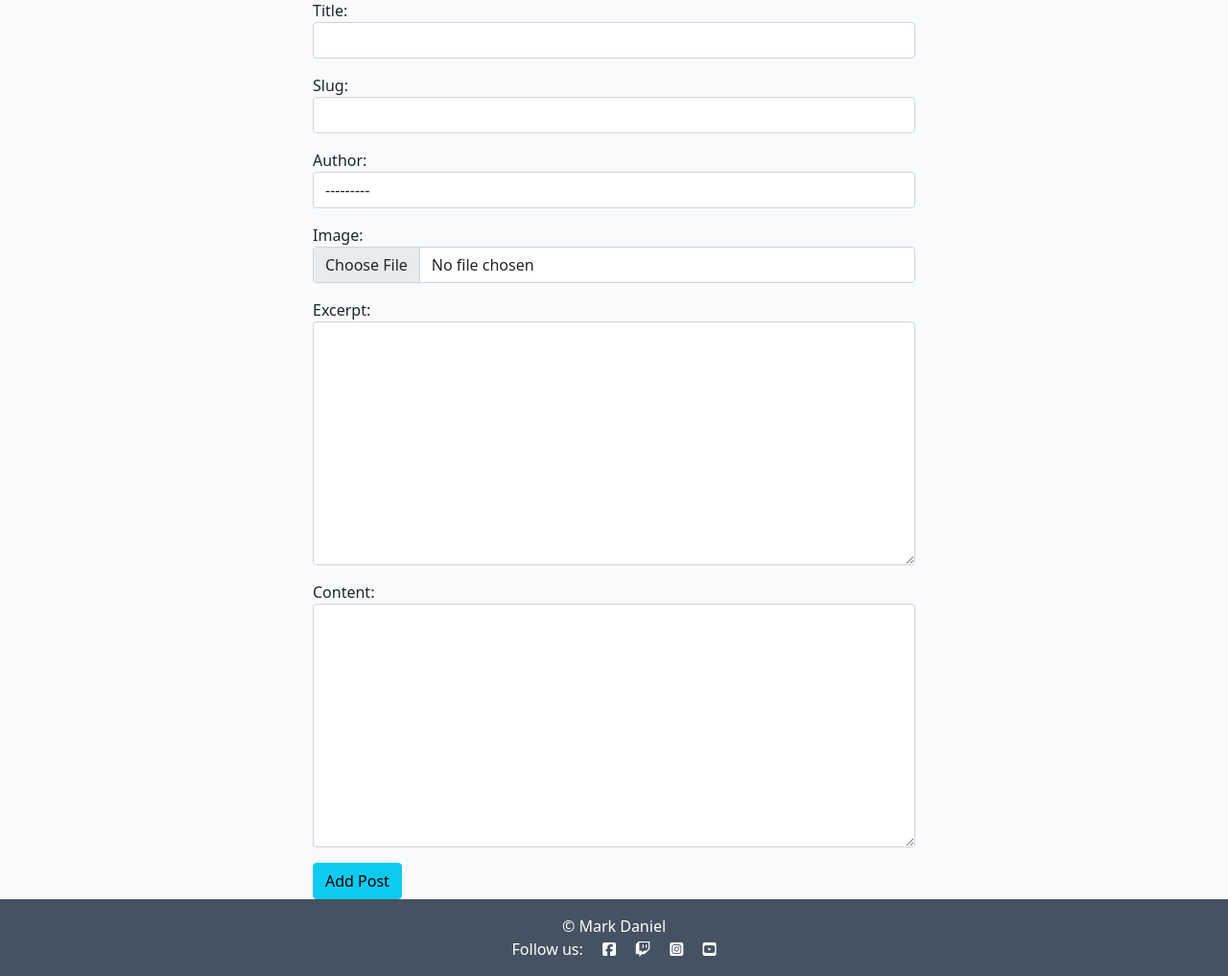
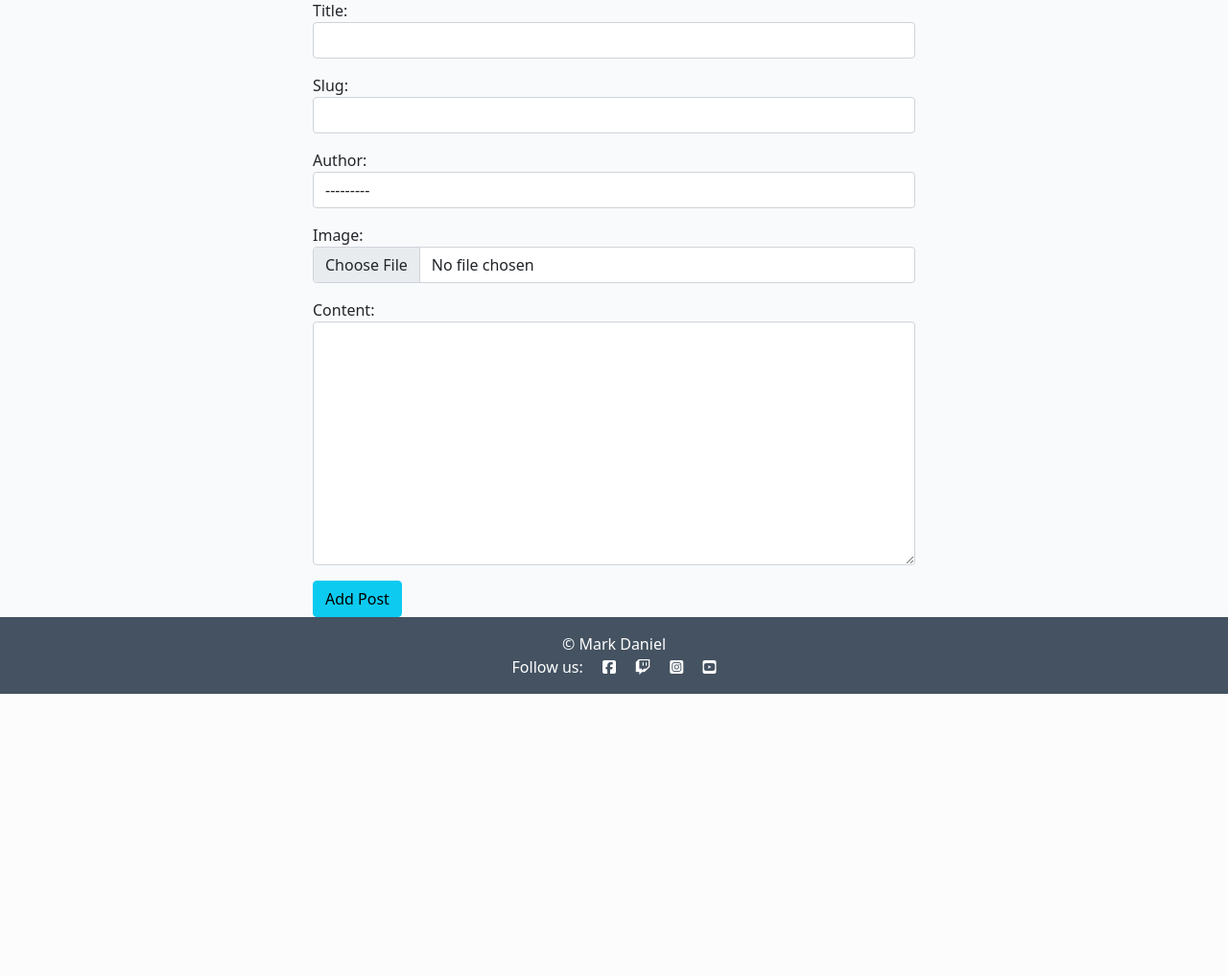
Before and after one commit to markdaniel1982/MD82-P4, a Django app: page /add_post.html/ in a window 1280 px wide. Shown: the part 257-1274 px from the top of the page at 96% size. After the commit the page ends 980 px from the top, so only its background shows below. Run offline with Django 3.2, Linux system fonts and the light colour scheme; the visitor is signed in with stand-in values (Sample User, id 1); data comes from the database, SQL or seed files in the repository; some libraries are stand-ins or nearby versions.

Commit message:
remove excerpt from model (not needed) and adjust styling on home page

```diff
--- a/blog/forms.py
+++ b/blog/forms.py
@@ -16,7 +16,6 @@
                   'slug',
                   'author',
                   'featured_image',
-                  'excerpt',
                   'content',
                   )
 
@@ -25,7 +24,6 @@
             'slug': forms.TextInput(attrs={'class': 'form-control'}),
             'author': forms.Select(attrs={'class': 'form-control'}),
             'featured_image': forms.ClearableFileInput(attrs={'class': 'form-control'}),
-            'excerpt': forms.Textarea(attrs={'class': 'form-control'}),
             'content': forms.Textarea(attrs={'class': 'form-control'}),
             'status': forms.Select(attrs={'class': 'form-control'})
         }
@@ -36,12 +34,10 @@
         model = Post
         fields = (
             'featured_image',
-            'excerpt',
             'content',
         )
 
         widgets = {
             'featured_image': forms.ClearableFileInput(attrs={'class': 'form-control'}),
-            'excerpt': forms.Textarea(attrs={'class': 'form-control'}),
             'content': forms.Textarea(attrs={'class': 'form-control'}),
         }
--- a/blog/models.py
+++ b/blog/models.py
@@ -14,7 +14,6 @@
         User, on_delete=models.CASCADE, related_name="blog_posts"
     )
     featured_image = CloudinaryField('image', default='placeholder')
-    excerpt = models.TextField(blank=True)
     updated_on = models.DateTimeField(auto_now=True)
     content = models.TextField()
     created_on = models.DateTimeField(auto_now_add=True)
--- a/static/css/style.css
+++ b/static/css/style.css
@@ -114,20 +114,36 @@
     text-transform: uppercase;
 }
 
+/* .fadeout {
+    position: relative;
+    overflow: hidden;
+} */
+
+/* .fadeout {
+    background-image: linear-gradient(to bottom, rgba(255, 0, 0, 0), 90%, rgba(255, 255, 255, 1));
+    height: 100%;
+    width: 100%;
+    margin: 0;
+    z-index: 2;
+} */
+
 .fadeout {
+    max-height: 120px;
     position: relative;
     overflow: hidden;
 }
 
 .fadeout .read-more {
-    background-image: linear-gradient(to bottom, rgba(255, 0, 0, 0), 20%, rgba(255, 255, 255, 1));
     position: absolute;
-    height: 100%;
     bottom: 0;
     left: 0;
     width: 100%;
     text-align: center;
     margin: 0;
+    padding: 30px 0;
+
+    /* "transparent" only works here because == rgba(0,0,0,0) */
+    background-image: linear-gradient(to bottom, transparent, white);
 }
 
 .masthead {
--- a/templates/update_post.html
+++ b/templates/update_post.html
@@ -3,7 +3,7 @@
 
 {% block content %}
 {% if request.user.is_superuser %}
-<h1>Edit Post</h1>
+<h1>Update Post</h1>
 <div class="row">
     <div class="mx-auto col-10 col-md-8 col-lg-6">
         <div class="form-group">
```
Also changed, not shown: templates/index.html (+15 -7 lines), blog/migrations/0005_remove_post_excerpt.py (added).
